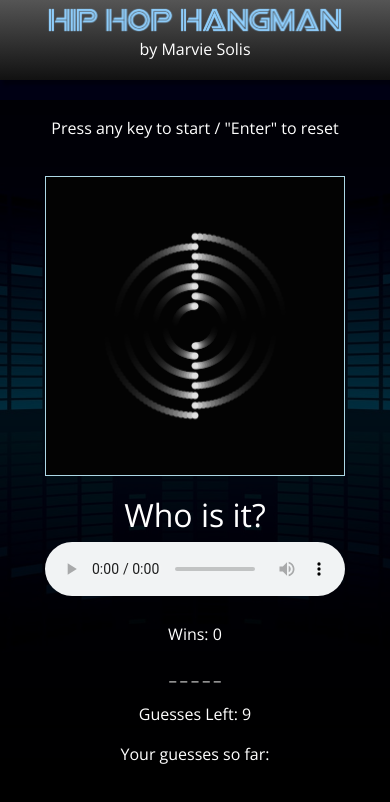
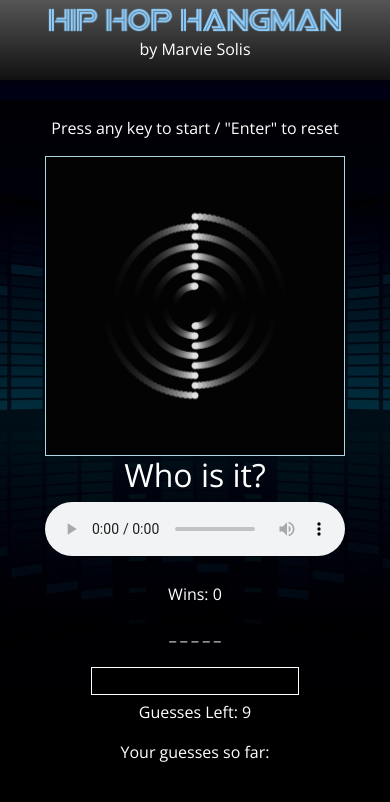
Before and after one commit to MarvieSolis/Hangman, a plain HTML site: page index.html in a window 390 px wide. Drawn offline with nearby package versions, Linux system fonts and the light colour scheme.

Commit message:
Added input for mobile devices

```diff
--- a/assets/css/style.css
+++ b/assets/css/style.css
@@ -43,8 +43,6 @@ p {
 #imageid {
     width: 300px;
     height: 300px;
-    margin-top: 20px;
-    margin-bottom: 20px;
     border: solid 1px lightblue;
 }
 
@@ -69,3 +67,10 @@ p {
 .textAlign {
     text-align: center;
 }
+
+#inputbar {
+    background-color: black;
+    border: solid 1px white;
+    margin-top: 5px;
+    margin-bottom: 5px;
+}
--- a/index.html
+++ b/index.html
@@ -51,6 +51,7 @@
         <div class="game-container">
           <p class="wins">Wins: 0</p>
           <p class="blankword"></p>
+          <input id="inputbar">
           <p class="gleft">Guesses Left: 9</p>
           <p class="yguess">Your guesses so far:</p>
           <p class="message"></p>
```
